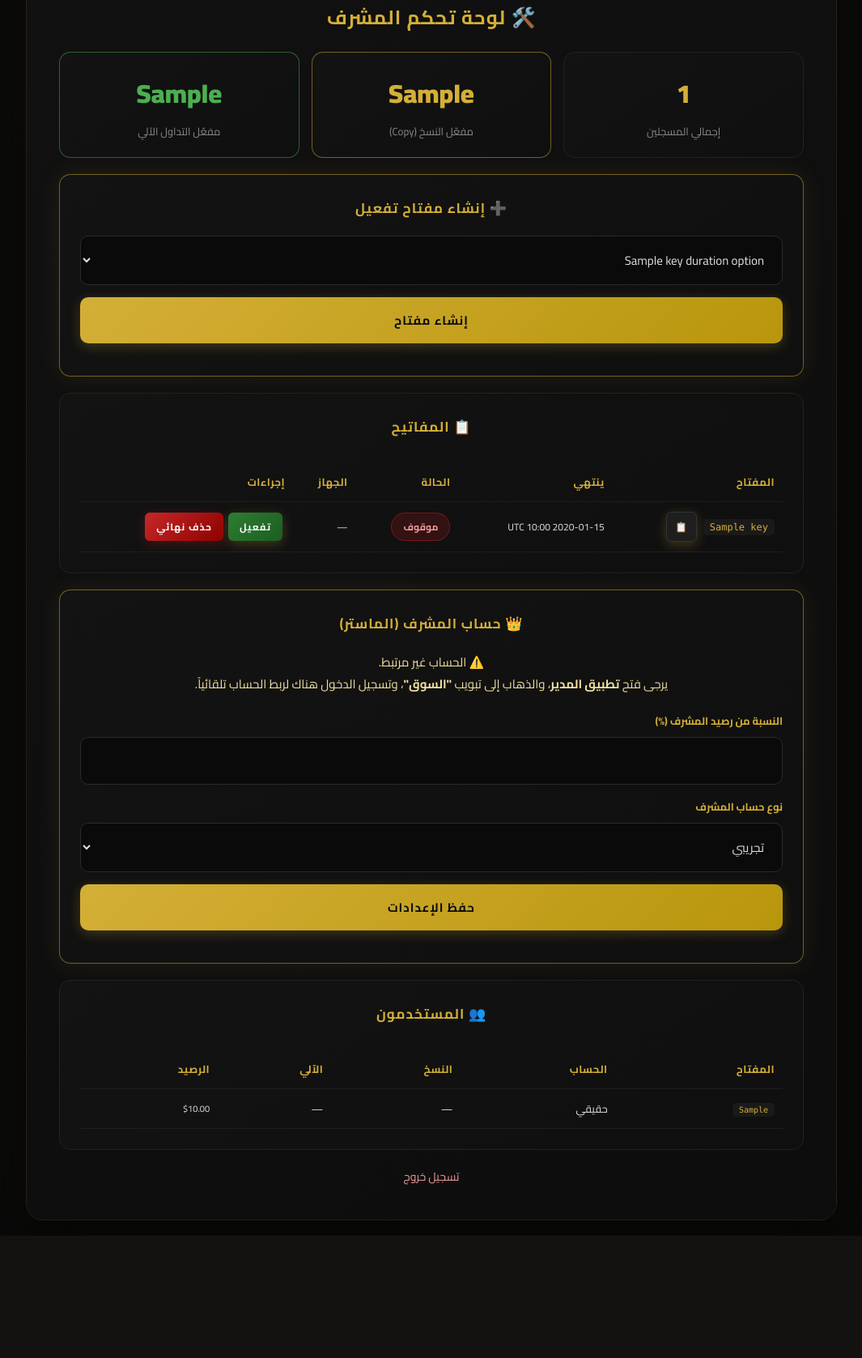
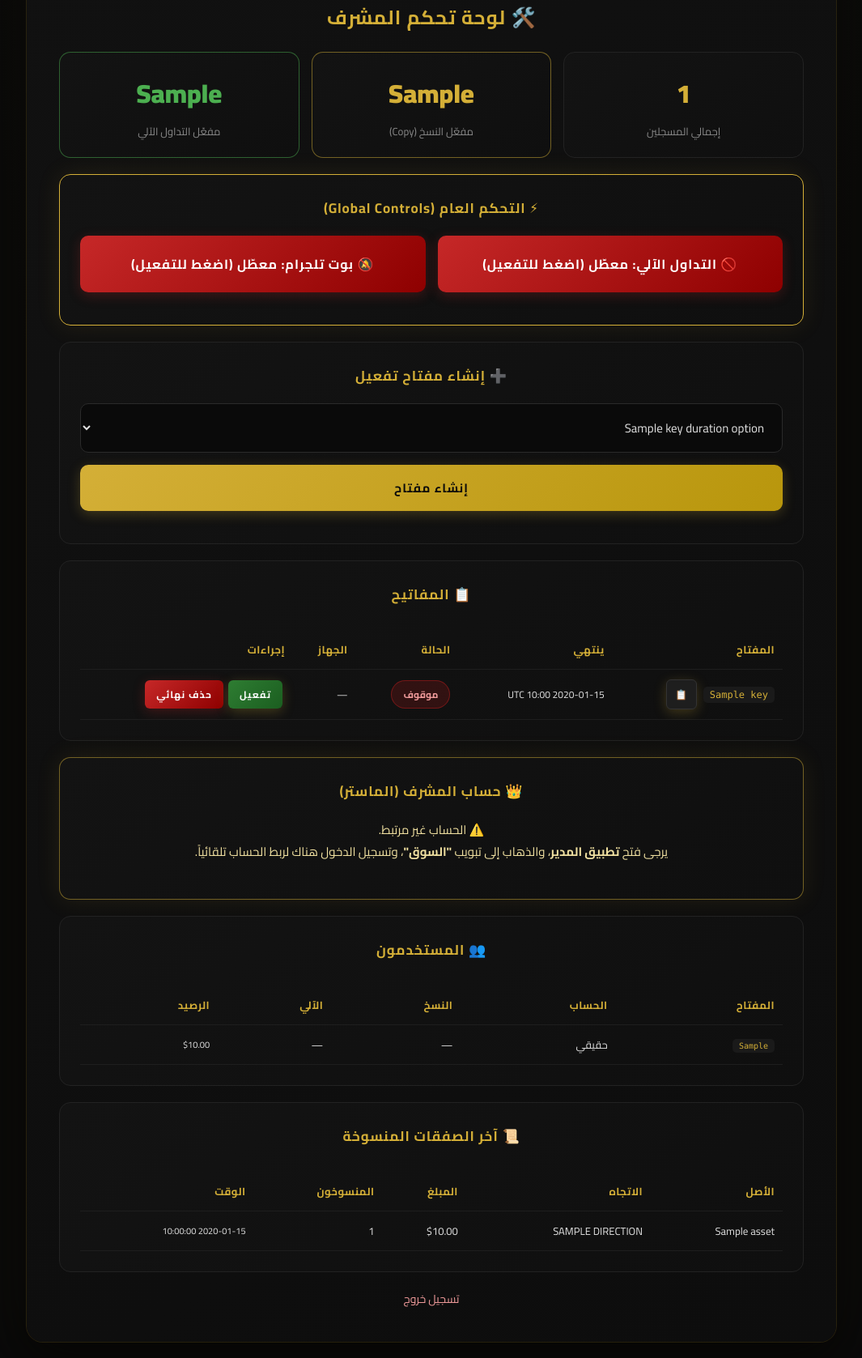
Before and after one commit to oskar-2015/signal-bott, a Flask app: template templates/admin.html in a window 1280 px wide. Shown: the part 140-1817 px from the top of the page at 81% size, without its empty margins (107-1172 px from the left). Before the commit the page ends 1658 px from the top, so only its background shows below. Run offline with Flask 3, Linux system fonts and the light colour scheme; the template is opened without the code that fills it: most values are stand-ins (such as "Sample title", 1, 10 or a date in 2020); parts of the project's set-up code (start-up, migrations or seed data) failed here and were passed over.

Commit message:
Add global controls for trading and Telegram bot
Added global control buttons for auto trading and Telegram bot functionality, along with relevant confirmation prompts.

```diff
--- a/templates/admin.html
+++ b/templates/admin.html
@@ -19,6 +19,7 @@
             {% endfor %}
         {% endwith %}
 
+        <!-- الإحصائيات -->
         <div class="stats-grid" style="grid-template-columns: 1fr 1fr 1fr;">
             <div class="stat-box">
                 <span class="stat-number">{{ total_users }}</span>
@@ -34,7 +35,42 @@
             </div>
         </div>
 
-        <div class="card highlight">
+        <!-- التحكم العام -->
+        <div class="card highlight" style="border-color: #d4af37;">
+            <h3>⚡ التحكم العام (Global Controls)</h3>
+            <div style="display: flex; gap: 15px; flex-wrap: wrap;">
+
+                <!-- زر التداول الآلي -->
+                <form action="/admin/toggle_auto_trading" method="POST" style="flex: 1; min-width: 200px;">
+                    <button type="submit" class="{% if admin_auto_enabled %}btn-success{% else %}btn-danger{% endif %}"
+                            style="width: 100%; padding: 20px; font-size: 16px;"
+                            onclick="return confirm('{% if admin_auto_enabled %}سيتم إيقاف التداول الآلي عن جميع المستخدمين وإبلاغهم. متأكد؟{% else %}سيتم السماح للمستخدمين بتفعيل التداول الآلي. متأكد؟{% endif %}');">
+                        {% if admin_auto_enabled %}
+                            🤖 التداول الآلي: مفعّل (اضغط للإيقاف)
+                        {% else %}
+                            🚫 التداول الآلي: معطّل (اضغط للتفعيل)
+                        {% endif %}
+                    </button>
+                </form>
+
+                <!-- زر بوت التلجرام -->
+                <form action="/admin/toggle_telegram_bot" method="POST" style="flex: 1; min-width: 200px;">
+                    <button type="submit" class="{% if admin_bot_enabled %}btn-success{% else %}btn-danger{% endif %}"
+                            style="width: 100%; padding: 20px; font-size: 16px;"
+                            onclick="return confirm('{% if admin_bot_enabled %}سيتم إيقاف إرسال الإشارات إلى تلجرام. متأكد؟{% else %}سيتم تفعيل إرسال الإشارات إلى تلجرام. متأكد؟{% endif %}');">
+                        {% if admin_bot_enabled %}
+                            📢 بوت تلجرام: مفعّل (اضغط للإيقاف)
+                        {% else %}
+                            🔕 بوت تلجرام: معطّل (اضغط للتفعيل)
+                        {% endif %}
+                    </button>
+                </form>
+
+            </div>
+        </div>
+
+        <!-- إنشاء مفتاح -->
+        <div class="card">
             <h3>➕ إنشاء مفتاح تفعيل</h3>
             <form action="/admin/create_key" method="POST">
                 <select name="hours">
@@ -46,6 +82,7 @@
             </form>
         </div>
 
+        <!-- جدول المفاتيح -->
         <div class="card">
             <h3>📋 المفاتيح</h3>
             {% if licenses %}
@@ -89,7 +126,7 @@
                                 <input type="hidden" name="key" value="{{ lic.key }}">
                                 {% if lic.is_active %}
                                     <input type="hidden" name="action" value="deactivate">
-                                    <button type="submit" class="btn-small btn-warning">إيقاف مؤقت</button>
+                                    <button type="submit" class="btn-small btn-warning" onclick="return confirm('سيتم إيقاف المفتاح مؤقتاً وطرد المستخدم. متأكد؟');">إيقاف مؤقت</button>
                                 {% else %}
                                     <input type="hidden" name="action" value="activate">
                                     <button type="submit" class="btn-small btn-success">تفعيل</button>
@@ -111,6 +148,7 @@
             {% endif %}
         </div>
 
+        <!-- حساب المشرف (بدون إعدادات نسبة أو حفظ) -->
         <div class="card {% if not master_linked %}highlight{% endif %}">
             <h3>👑 حساب المشرف (الماستر)</h3>
             {% if master_linked %}
@@ -127,19 +165,9 @@
                     يرجى فتح <strong>تطبيق المدير</strong>، والذهاب إلى تبويب <strong>"السوق"</strong>، وتسجيل الدخول هناك لربط الحساب تلقائياً.
                 </p>
             {% endif %}
-
-            <form action="/admin/save_master_settings" method="POST">
-                <label class="field-label">النسبة من رصيد المشرف (%)</label>
-                <input type="number" name="master_pct" step="0.1" min="0.1" max="100" value="{{ master_pct }}" required>
-                <label class="field-label">نوع حساب المشرف</label>
-                <select name="master_account_type">
-                    <option value="demo" {% if master_acct == 'demo' %}selected{% endif %}>تجريبي</option>
-                    <option value="live" {% if master_acct == 'live' %}selected{% endif %}>حقيقي</option>
-                </select>
-                <button type="submit">حفظ الإعدادات</button>
-            </form>
         </div>
 
+        <!-- المستخدمون -->
         <div class="card">
             <h3>👥 المستخدمون</h3>
             <div class="table-wrap">
@@ -168,6 +196,39 @@
             </div>
         </div>
 
+        <!-- سجل الصفقات -->
+        <div class="card">
+            <h3>📜 آخر الصفقات المنسوخة</h3>
+            {% if logs %}
+            <div class="table-wrap">
+            <table>
+                <thead>
+                    <tr>
+                        <th>الأصل</th>
+                        <th>الاتجاه</th>
+                        <th>المبلغ</th>
+                        <th>المنسوخون</th>
+                        <th>الوقت</th>
+                    </tr>
+                </thead>
+                <tbody>
+                    {% for log in logs %}
+                    <tr>
+                        <td>{{ log.asset }}</td>
+                        <td>{{ log.direction|upper }}</td>
+                        <td>{% if log.amount %}${{ "%.2f"|format(log.amount) }}{% else %}—{% endif %}</td>
+                        <td>{{ log.follower_count }}</td>
+                        <td style="font-size: 11px;">{{ log.created_at }}</td>
+                    </tr>
+                    {% endfor %}
+                </tbody>
+            </table>
+            </div>
+            {% else %}
+                <p style="text-align: center; color: #666;">لا توجد صفقات بعد</p>
+            {% endif %}
+        </div>
+
         <a href="/admin/logout" class="logout">تسجيل خروج</a>
     </div>
     <script>
@@ -184,13 +245,6 @@
                 alert('انسخ المفتاح يدوياً: ' + text);
             });
         }
-
-        document.querySelectorAll('form.slow').forEach(function (f) {
-            f.addEventListener('submit', function () {
-                const b = f.querySelector('button[type=submit]');
-                if (b) setTimeout(function () { b.disabled = true; b.textContent = 'جاري التنفيذ...'; }, 50);
-            });
-        });
     </script>
 </body>
 </html>
```
